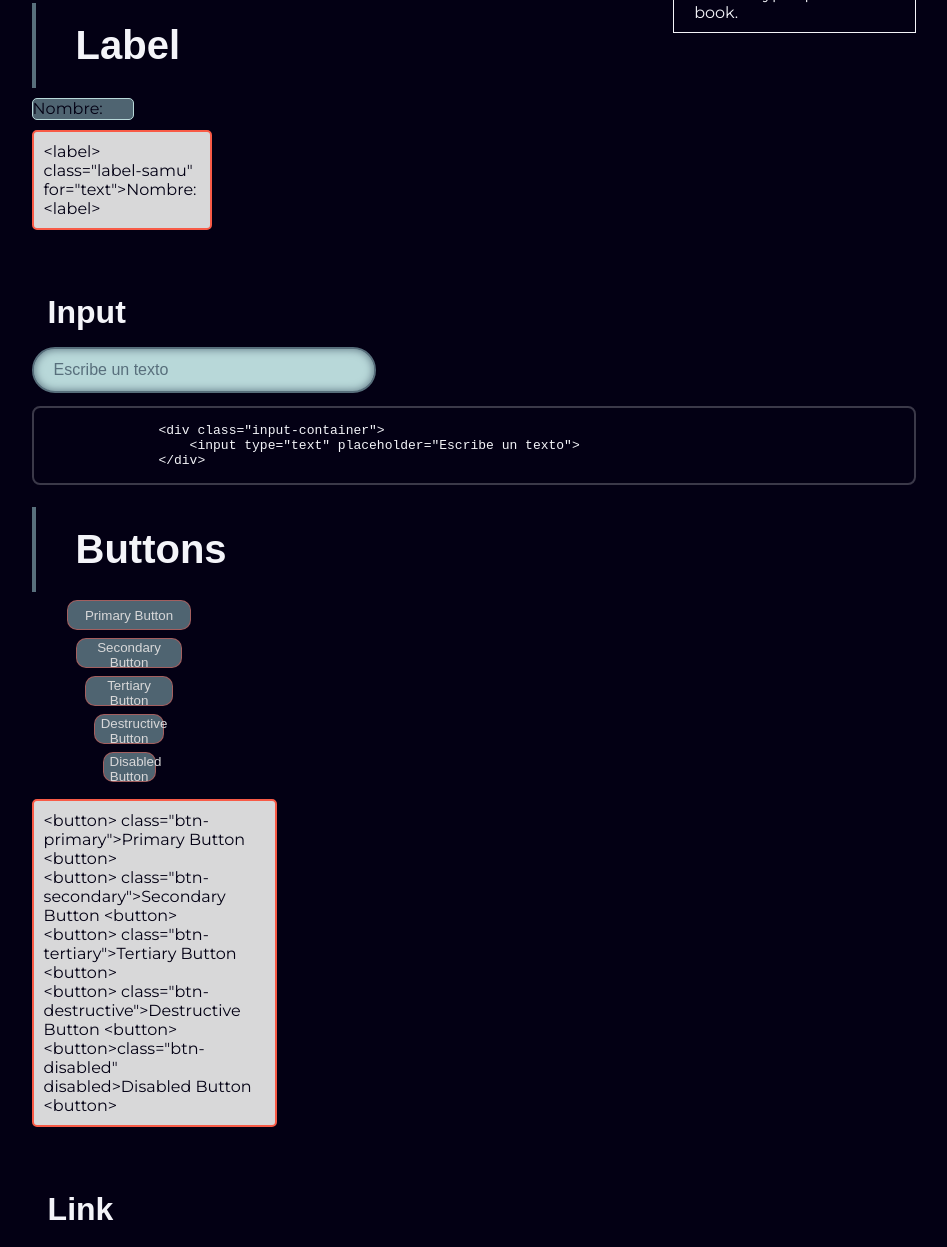
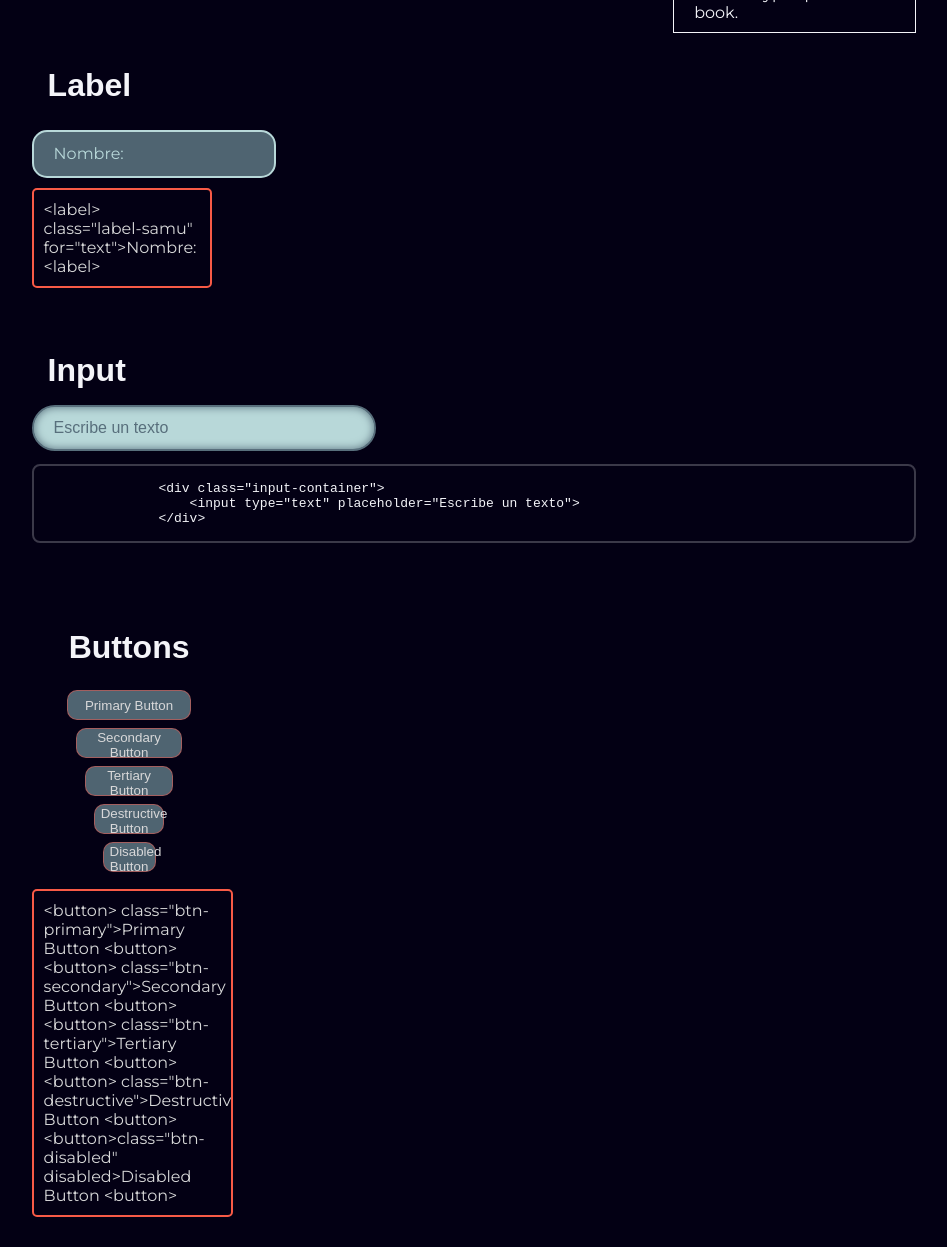
Before and after one commit to FranderCarrillo/guia-estilos-binarios, a plain HTML site: page index.html in a window 1280 px wide. Shown: the part 1586-2833 px from the top of the page, without its empty margins (166-1113 px from the left). Drawn offline with nearby package versions, Linux system fonts and the light colour scheme.

Commit message:
changes-samu

```diff
--- a/css/alert.css
+++ b/css/alert.css
@@ -9,15 +9,15 @@
     align-items: center;
     padding: 5px;
     background-color: rgba(248, 90, 70,1);
-    color: rgba(3,0,20,1);;
+    color: rgba(3,0,20,1);
     width: 40%;
     border-radius:5px;
     height: 40px;
 }
 
 .My-html-code {
-    background-color: rgba(216, 216, 217, 1);;
-    color:  rgba(3,0,20,1);
+    background-color: rgba(3,0,20,1);
+    color: rgba(216, 216, 217, 1);
     padding: 10px;
     border-radius: 5px;
     overflow-x: auto;
--- a/css/button.css
+++ b/css/button.css
@@ -88,11 +88,12 @@
    }
 
    #pre {
-       background-color: rgba(216, 216, 217, 1);;
-       color:  rgba(3,0,20,1);
+       /* background-color: rgba(216, 216, 217, 1);;  */
+       color:  rgba(216, 216, 217, 1);
        padding: 10px;
        border-radius: 5px;
        overflow-x: auto;
        border: solid 2px  rgba(248, 90, 70,1);
-       width: 25%;
+       width: 20%;
+       height: 30%;
    }
--- a/css/label.css
+++ b/css/label.css
@@ -5,18 +5,18 @@
 }
 #labe{
     background-color: rgba(88, 111, 124, 0.9);
-    width: 100px;
+    border: solid 2px #B8D8D9;
+    color: #B8D8D9;
+    border-radius: 15px;
+    width: 200px;
     height: 20px;
-    border-radius: 5px;
-    color: rgba(3,0,20,1);
-    border: solid 1px #B8D8D9;
+    padding: 12px 20px;
 }
 .My-html-code {
-    background-color: rgba(216, 216, 217, 1);;
-    color:  rgba(3,0,20,1);
+    background-color: rgba(3,0,20,1);
+    color: rgba(216, 216, 217, 1);
+    border: solid 2px  rgba(248, 90, 70,1);
+    width: 25%;
     padding: 10px;
     border-radius: 5px;
-    overflow-x: auto;
-    border: solid 2px  rgba(248, 90, 70,1);
-    width: 25%;
 }
--- a/css/table.css
+++ b/css/table.css
@@ -40,8 +40,8 @@ th{
     font-family: "Montserrat", sans-serif;
 }
 #Codigo-html {
-    background-color: rgba(216, 216, 217, 1);;
-    color:  rgba(3,0,20,1);
+    background-color:rgba(3,0,20,1);
+    color:  rgba(216, 216, 217, 1);
     padding: 10px;
     border-radius: 5px;
     overflow-x: auto;
--- a/index.html
+++ b/index.html
@@ -113,13 +113,13 @@
 
       <section id="label">
         <div id="Label">
-            <h2>Label</h2>
-            <div id="labe">
+            <h3>Label</h3>
+              <div id="labe">
                 <label class="label-samu" for="text">Nombre:</label>
-            </div>
-            <div class="My-html-code">
+              </div>
+              <div class="My-html-code">
                 &lt;label&gt; class="label-samu" for="text">Nombre: &lt;label&gt;
-            </div>
+              </div>
         </div>
       </section>
 
@@ -144,7 +144,7 @@
       <section id="button">
         <div id="buttons">
             <div id="Botones">
-                <h2>Buttons</h2>
+                <h3>Buttons</h3>
                 <button class="btn-primary">Primary Button</button>
                 <button class="btn-secondary">Secondary Button</button>
                 <button class="btn-tertiary">Tertiary Button</button>
@@ -231,7 +231,7 @@
 
       <section id="alert">
         <div id="Alert">
-            <h2>Alert</h2>
+            <h3>Alert</h3>
             <div id="alerta">
                 <span class="material-symbols-outlined">
                     warning
@@ -283,7 +283,7 @@
 
       <section id="table">
         <div id="Table">
-            <h2>Table</h2>
+            <h3>Table</h3>
             <table id="table01">
                 <tr>
                     <th >ID</th>
```
